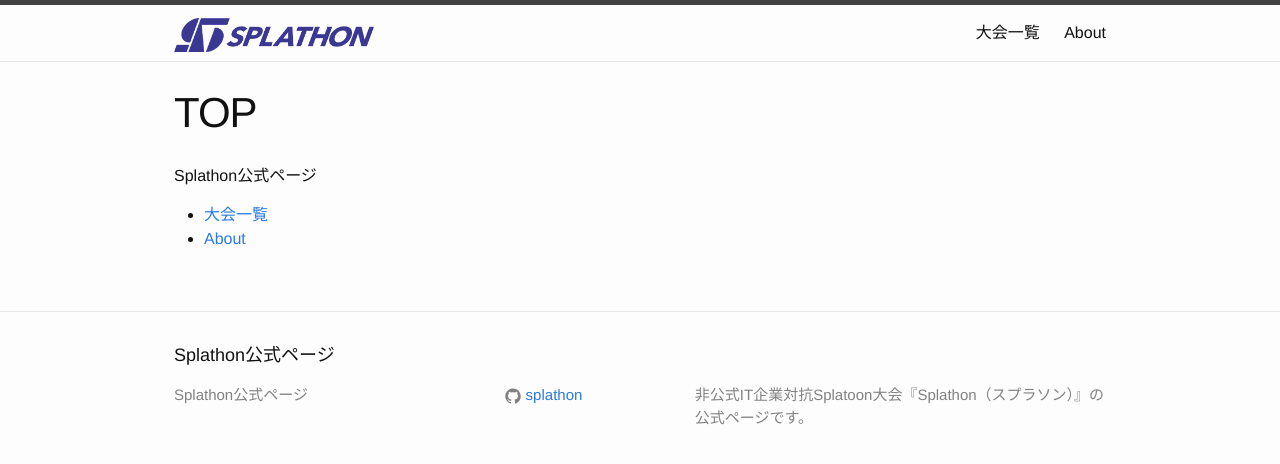
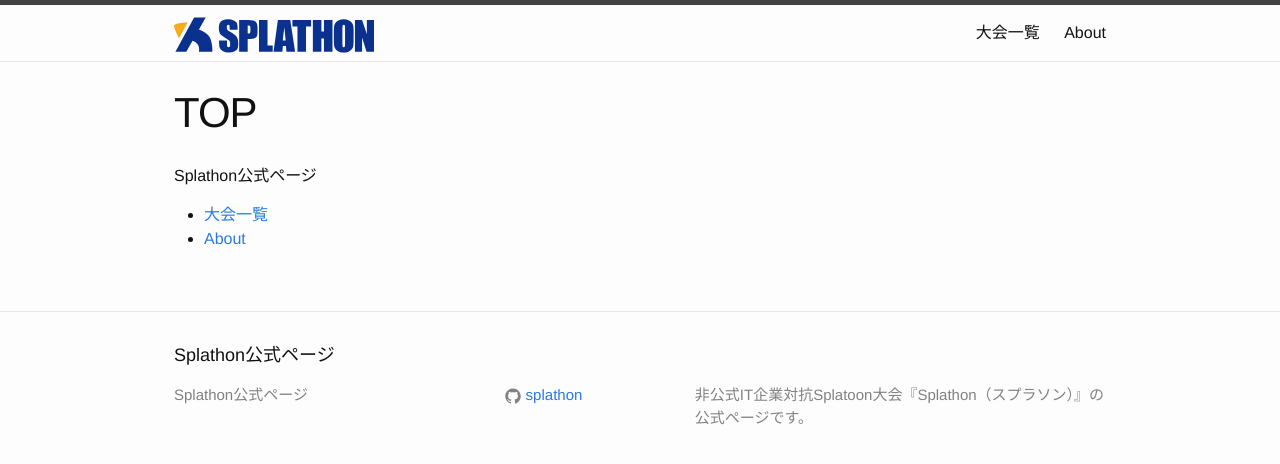
Before and after one commit to splathon/splathon.github.io, a Jekyll site: the page built from index.md, in a window 1280 px wide. Shown: the top 464 px of the page. Built offline with Jekyll 4.4.1, drawn with Linux system fonts in a browser that asks for light colours.

Commit message:
Replace logo image

```diff
--- a/_includes/header.html
+++ b/_includes/header.html
@@ -4,7 +4,7 @@
 
     <div class="logo">
       <a class="site-title" href="{{ site.baseurl }}/">
-        <img src="/images/logo.png" />
+        <img src="/images/logo.svg" height="50" />
       </a>
     </div>
 
```
Also changed, not shown: images/logo.png (deleted), images/logo.svg (added).
